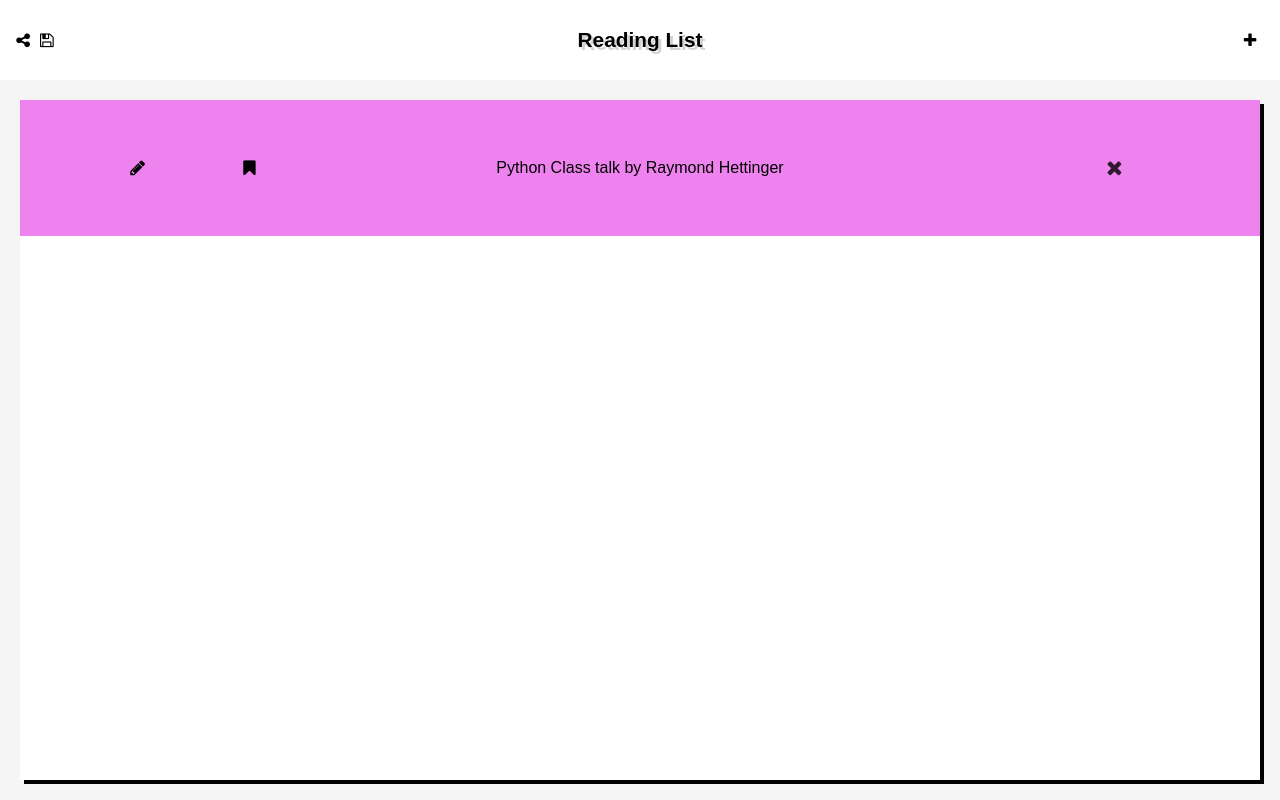
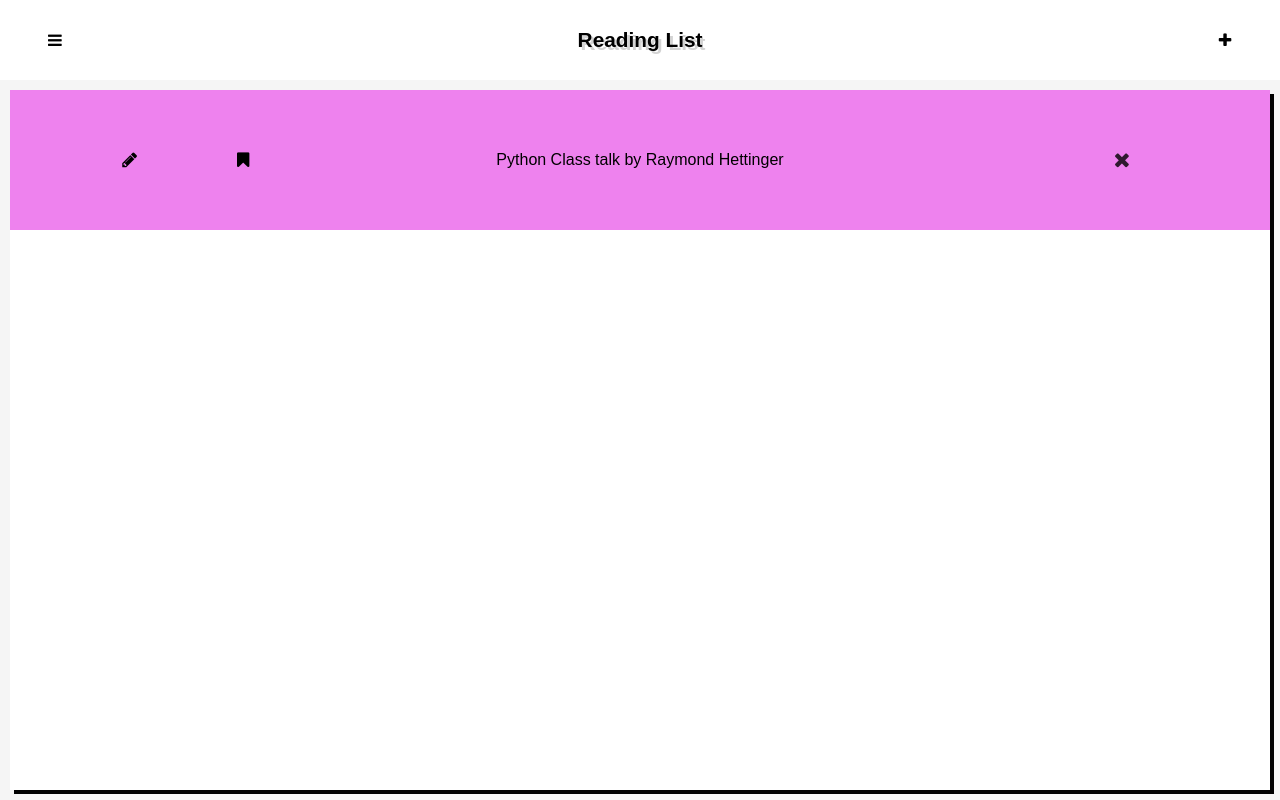
Before and after one commit to foundling/readinglist, a Vue app: page / in a window 1280 px wide. Built offline with nearby package versions, Linux system fonts and the light colour scheme.

Commit message:
add transparent tap color. reduce readinglist padding

```diff
--- a/src/components/App.vue
+++ b/src/components/App.vue
@@ -12,6 +12,10 @@
 </template>
 
 <style>
+
+    html {
+        -webkit-tap-highlight-color: transparent;
+    }
 
     a:link,
     a:visited,
--- a/src/components/ReadingList.vue
+++ b/src/components/ReadingList.vue
@@ -17,7 +17,7 @@
     section.readinglist {
 
         height: calc(90vh);
-        padding: 20px;
+        padding: 10px;
         background: whitesmoke;
 
     }
--- a/src/components/TitleBar.vue
+++ b/src/components/TitleBar.vue
@@ -3,8 +3,7 @@
     <header>
 
         <aside class="share-wrapper">
-            <i class="fa fa-share-alt"></i>
-            <i class="fa fa-floppy-o"></i>
+            <i class="fa fa-bars"></i>
         </aside>
 
         <h1>{{ title }}</h1>
@@ -42,7 +41,7 @@
     }
 
     header > aside {
-        width: 60px;
+        width: 120px;
         display: flex;
         align-items: center;
         justify-content: center;
```
Also changed, not shown: 1 other file (tests, documents, lock files or other folders).
